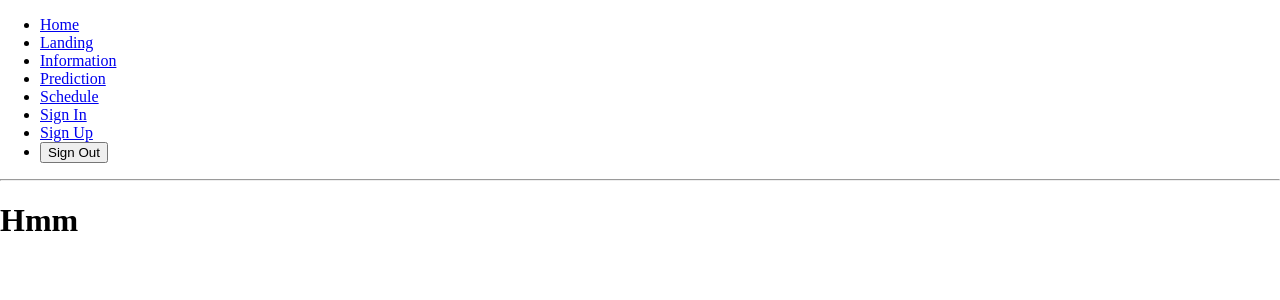
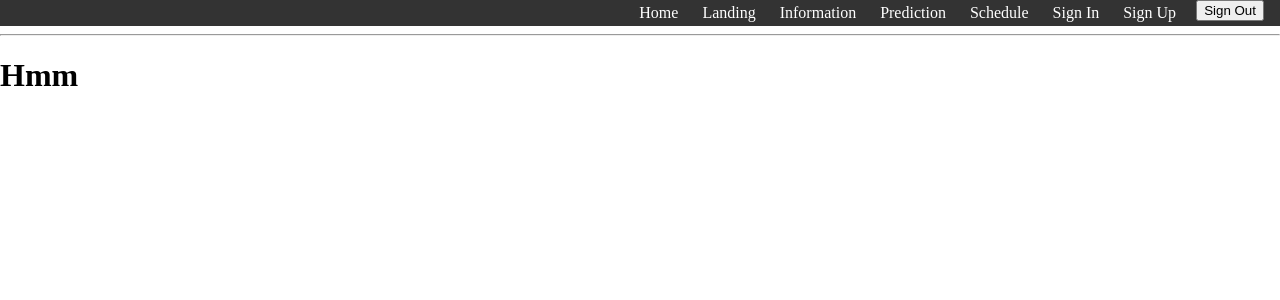
Before and after one commit to SebastianSzajt/react-comm-it, a React (Create React App) app: page / in a window 1280 px wide. Shown: the top 300 px of the page. Built offline with nearby package versions, Linux system fonts and the light colour scheme; no server answers.

Commit message:
finialized signUp page to work with Firebase

```diff
--- a/src/components/Firebase/firebase.js
+++ b/src/components/Firebase/firebase.js
@@ -21,7 +21,7 @@ class Firebase {
 
   // *** Ayth API ***
 
-diCreateUserWithEmailAndPassword = (email, password) =>
+doCreateUserWithEmailAndPassword = (email, password) =>
   this.auth.createUserWithEmailAndPassword(email, password);
 
 doSighInWithEmailAndPassword = (email, password) =>
--- a/src/components/Navigation.js
+++ b/src/components/Navigation.js
@@ -4,8 +4,8 @@ import * as ROUTES from '../components/Constants/routes'
 
 import SignOutButton from '../components/SignOut';
 
-const Navigation = () => (
-  <div>
+const Navigation  = () => (
+  <div  className='nav' >
     <ul>
       <li>
       <Link to={ROUTES.HOME}>Home</Link>
--- a/src/index.css
+++ b/src/index.css
@@ -12,8 +12,8 @@ body {
 background-color: #333;
 color: white;
 display: flex;
-justify-content: space-between;
-align-items: stretch;
+justify-content: flex-end;
+align-items: flex-end;
 gap: 2rem;
 padding:  0 1rem;
 }
```
